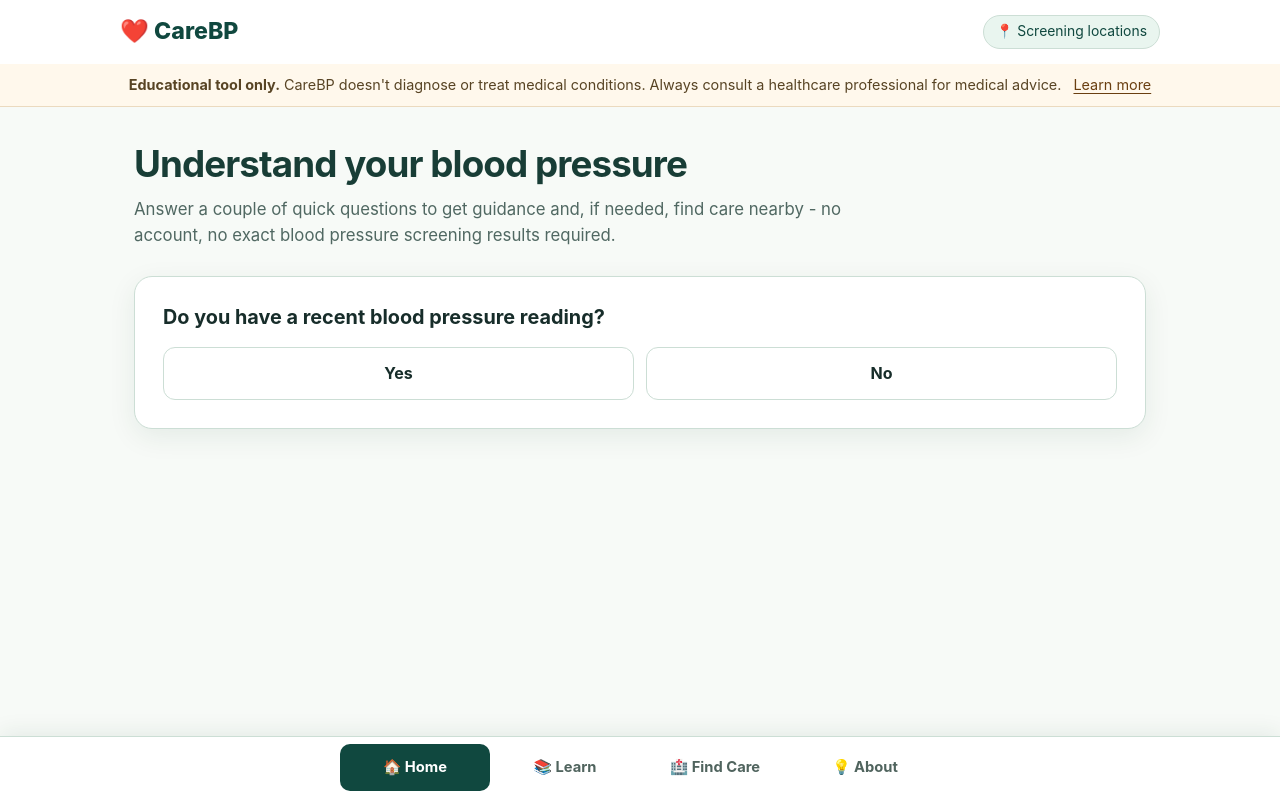
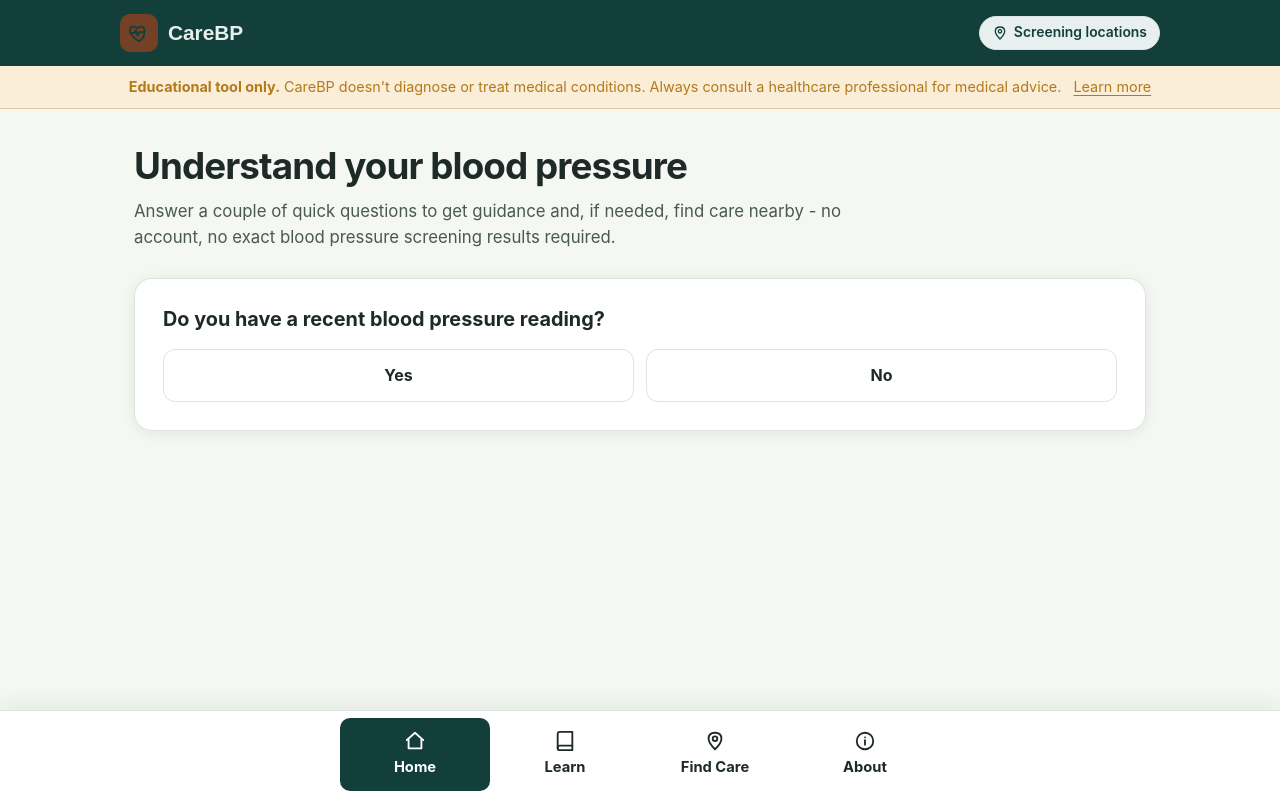
Before and after one commit to priscilandi/CareBP, a PHP site: page / in a window 1280 px wide. Run offline with PHP 8.4, Linux system fonts and the light colour scheme.

Commit message:
Refactor HTML structure, enhance accessibility, and update styles for improved UI; Attempted to integrate OpenStreetMap for location mapping functionality.

```diff
--- a/frontend/index.html
+++ b/frontend/index.html
@@ -6,18 +6,23 @@
         <meta name="description" content="CareBP: learn about blood pressure and search community screening locations by ZIP code.">
         <title>CareBP: Community Access, Resources, and Education for Blood Pressure</title>
 
+        <link rel="stylesheet" href="https://unpkg.com/leaflet@1.9.4/dist/leaflet.css" />
+        <script src="https://unpkg.com/leaflet@1.9.4/dist/leaflet.js"></script>
+
         <link rel="stylesheet" href="styles.css">
     </head>
     <body>
         <a class="skip-link" href="#main-content">Skip to main content</a>
 
         <header class="site-header">
-            <div class="branding">
-                ❤️
+            <div class="brand">
+                <span class="brand-mark" aria-hidden="true">
+                    <svg viewBox="0 0 24 24" fill="none" stroke="#123F3A" stroke-width="2" stroke-linecap="round" stroke-linejoin="round"><path d="M12 21s-7-4.6-9.5-9.2C1 8.4 2.6 5 6 5c2 0 3.3 1.1 4 2 .7-.9 2-2 4-2 3.4 0 5 3.4 3.5 6.8C19 16.4 12 21 12 21z"/><path d="M4 12h3l1.5-3 2 6 1.5-4h4"/></svg>
+                </span>
                 CareBP
             </div>
             <span class="location-chip">
-                📍
+                <svg viewBox="0 0 24 24" fill="none" stroke="currentColor" stroke-width="2" stroke-linecap="round" stroke-linejoin="round" aria-hidden="true"><path d="M12 21s7-6.5 7-11.5S16.4 3 12 3 5 5 5 9.5 12 21 12 21z"/><circle cx="12" cy="9.5" r="2.5"/></svg>
                 Screening locations
             </span>
         </header>
@@ -426,19 +359,19 @@
         <nav class="tab-bar" aria-label="Main">
             <!-- Bottom navigation -->
             <button type="button" class="tab-btn" data-tab="home" aria-current="page">
-                🏠
+                <svg viewBox="0 0 24 24" fill="none" stroke-width="2" stroke-linecap="round" stroke-linejoin="round" aria-hidden="true"><path d="M3 11l9-8 9 8"/><path d="M5 10v10h14V10"/></svg>
                 Home
             </button>
             <button type="button" class="tab-btn" data-tab="learn">
-                📚
+                <svg viewBox="0 0 24 24" fill="none" stroke-width="2" stroke-linecap="round" stroke-linejoin="round" aria-hidden="true"><path d="M4 19.5A2.5 2.5 0 016.5 17H20"/><path d="M6.5 2H20v20H6.5A2.5 2.5 0 014 19.5v-15A2.5 2.5 0 016.5 2z"/></svg>
                 Learn
             </button>
             <button type="button" class="tab-btn" data-tab="findcare">
-                🏥
+                <svg viewBox="0 0 24 24" fill="none" stroke-width="2" stroke-linecap="round" stroke-linejoin="round" aria-hidden="true"><path d="M12 21s7-6.5 7-11.5S16.4 3 12 3 5 5 5 9.5 12 21 12 21z"/><circle cx="12" cy="9.5" r="2.5"/></svg>
                 Find Care
             </button>
             <button type="button" class="tab-btn" data-tab="about">
-                💡
+                <svg viewBox="0 0 24 24" fill="none" stroke-width="2" stroke-linecap="round" stroke-linejoin="round" aria-hidden="true"><circle cx="12" cy="12" r="9"/><path d="M12 16v-5M12 8h.01"/></svg>
                 About
             </button>
         </nav>
--- a/frontend/styles.css
+++ b/frontend/styles.css
@@ -1,17 +1,47 @@
 :root {
     color-scheme: light;
-    --forest: #195d54;
-    --forest-dark: #10483f;
-    --mint: #e9f5ef;
-    --cream: #f7faf7;
-    --paper: #ffffff;
-    --ink: #172d2a;
-    --muted: #506862;
-    --border: #ccded5;
-    --warning: #8e4b13;
-    --shadow: 0 8px 28px rgb(15 62 44 / 8%);
+    --ink:#1E2A28;
+    --muted:#4A5854;
+    --forest:#1C5B54;
+    --forest-dark:#123F3A;
+    --mint:#E7F0EE;
+    --logo:#c740178b;
+    --marigold-tint:#FBEED9;
+    --cream:#F4F7F2;
+    --paper:#FFFFFF;
+    --border:#DCE5DF;
+    --sage:#3F6E4E;
+    --sage-tint:#E7F1E9;
+    --amber:#B4791B;
+    --amber-tint:#FBEED9;
+    --orange:#A6501F;
+    --orange-tint:#F6E2D2;
+    --brick:#8F291F;
+    --brick-tint:#F4DBD8;
+    --radius-md:14px;
+    --radius-lg:20px;
+    --font-display:'Manrope', sans-serif;
+    --font-body:'Source Sans 3', sans-serif;
+    --sidebar-w:230px;
+    --shadow: 0 2px 14px rgb(30 42 40 / 8%);
     font-family: Inter, -apple-system, BlinkMacSystemFont, 'Segoe UI', Arial, sans-serif;
 }
+/* ------- Written by Ethan ------- */
+  .brand{display:flex; align-items:center; gap:10px; color:var(--mint); font-family:var(--font-display); font-weight:800; font-size:1.3rem;}
+  .brand-mark{
+    width:38px; height:38px; border-radius:10px; background:var(--logo);
+    display:flex; align-items:center; justify-content:center; flex-shrink:0;
+  }
+  .brand-mark svg{width:22px; height:22px;}
+  .location-chip{
+    display:flex; align-items:center; gap:6px; background:rgba(255,255,255,.12);
+    border:1px solid rgba(255,255,255,.25); color:#fff; padding:8px 14px;
+    border-radius:999px; font-size:.95rem; font-weight:600; white-space:nowrap;
+  }
+  .location-chip svg{width:16px; height:16px;}
+/* ------- Written by Ethan ------- */
+
+/* AI Generated but modified by Ethan */
 *, *::before, *::after { box-sizing: border-box; }
 html { scroll-behavior: smooth; }
 body { margin: 0; background: var(--cream); color: var(--ink); font-size: 16px; line-height: 1.55; }
@@ -30,19 +60,19 @@ button:focus-visible, input:focus-visible, select:focus-visible, a:focus-visible
 .skip-link { position: absolute; left: 12px; top: -100px; z-index: 100; padding: 10px 14px; background: white; }
 .skip-link:focus { top: 12px; }
 .site-header {
-    background: #fff; box-shadow: 0 2px 15px rgb(15 62 44 / 7%);
+    background: var(--forest-dark); box-shadow: 0 2px 15px rgb(15 62 44 / 7%);
     display: flex; justify-content: space-between; align-items: center;
     gap: 14px; padding: 14px max(20px, calc((100% - 1040px) / 2));
 }
 .branding { display: inline-flex; align-items: center; gap: 11px; font-size: 1.45rem; font-weight: 850; color: var(--forest-dark); }
 .location-chip { border: 1px solid var(--border); background: var(--mint); border-radius: 999px; padding: 5px 12px; font-size: .87rem; color: var(--forest-dark); white-space: nowrap; }
 .disclaimer-strip {
-    background: #fff8ec; border-bottom: 1px solid #ebdabf; color: #584424;
+    background: var(--amber-tint); border-bottom: 1px solid rgb(180 121 27 / 35%); color: var(--amber);
     font-size: .9rem; padding: 10px 22px; text-align: center;
 }
-.disclaimer-strip a { margin-left: 8px; color: #6a3f11; }
+.disclaimer-strip a { margin-left: 8px; color: var(--amber); }
 main { max-width: 1060px; margin: 0 auto; padding: 34px 24px 125px; min-height: 70vh; }
-.tab-panel > h1, .learn-grid > h1 { font-size: clamp(1.65rem, 4.5vw, 2.3rem); line-height: 1.23; letter-spacing: -.025em; margin: 0 0 9px; color: #183d36; }
+.tab-panel > h1, .learn-grid > h1 { font-size: clamp(1.65rem, 4.5vw, 2.3rem); line-height: 1.23; letter-spacing: -.025em; margin: 0 0 9px; color: var(--ink); }
 .tab-subheading { font-size: 1.05rem; color: var(--muted); max-width: 740px; margin: 0 0 28px; }
 h2, h3, h4 { line-height: 1.3; }
 h2 { font-size: 1.24rem; }
@@ -133,9 +166,11 @@ h3 { font-size: 1.08rem; }
     padding: 7px max(10px, env(safe-area-inset-right)) max(9px, env(safe-area-inset-bottom));
 }
 .tab-btn {
-    background: none; border: 0; border-radius: 10px; color: #50645e; font-weight: 700;
+    display: flex; flex-direction: column; align-items: center; justify-content: center; gap: 4px;
+    background: none; border: 0; border-radius: 10px; color: var(--ink-soft); font-weight: 700;
     padding: 12px 19px; min-width: min(20vw, 150px); font-size: .92rem;
 }
+.tab-btn svg { width: 22px; height: 22px; stroke: currentColor; flex-shrink: 0; }
 .tab-btn:hover { background: var(--mint); }
 .tab-btn[aria-current='page'] { color: #fff; background: var(--forest-dark); }
 @media (max-width: 660px) {
```
Also changed, not shown: other parts of frontend/index.html (+9 -81 lines), other parts of frontend/styles.css (+14 -10 lines), frontend/script.js (+39 -19 lines).
